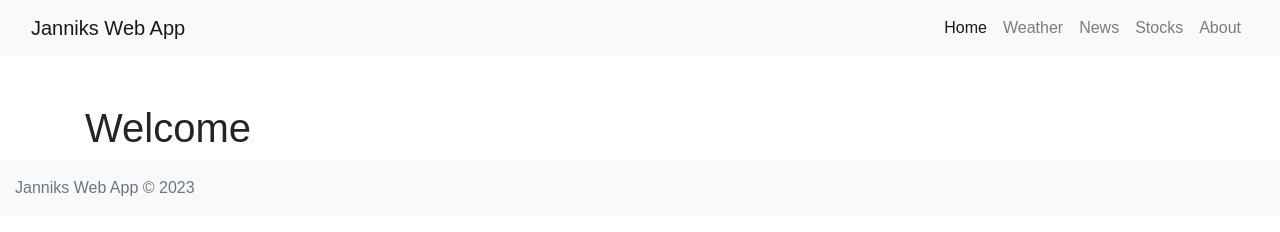
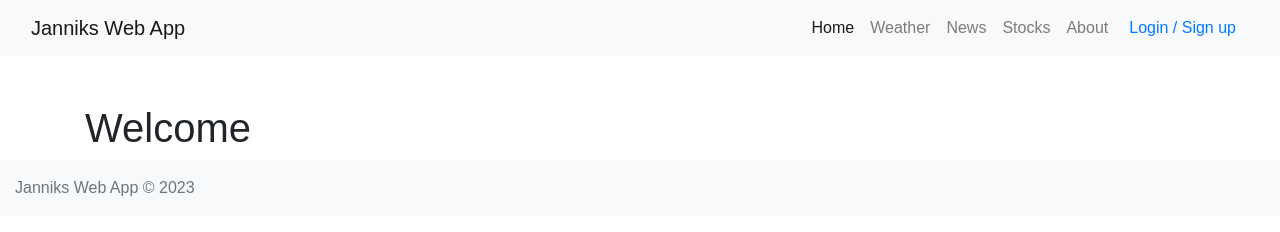
Before and after one commit to janniklth/janniks-web-app, a website: page views/home.html in a window 1280 px wide. Drawn offline with nearby package versions, Linux system fonts and the light colour scheme.

Commit message:
add login/sign up button

```diff
--- a/views/home.html
+++ b/views/home.html
@@ -54,6 +54,9 @@
                 <li class="nav-item">
                     <a class="nav-link" href="/about">About</a>
                 </li>
+                <button id="loginButton" type="button" class="btn btn-link me-3">
+                    Login / Sign up
+                </button>
             </ul>
         </div>
     </div>
```
Also changed, not shown: views/404.html (+3 -0 lines), views/about.html (+3 -0 lines), views/news.html (+3 -0 lines), views/weather.html (+3 -0 lines).
